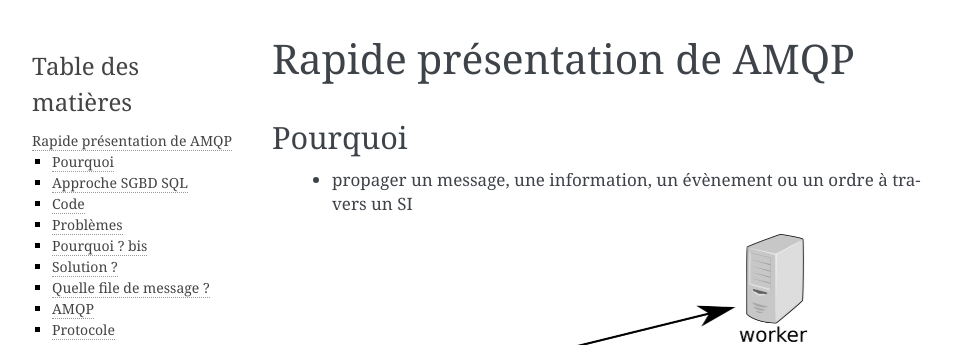
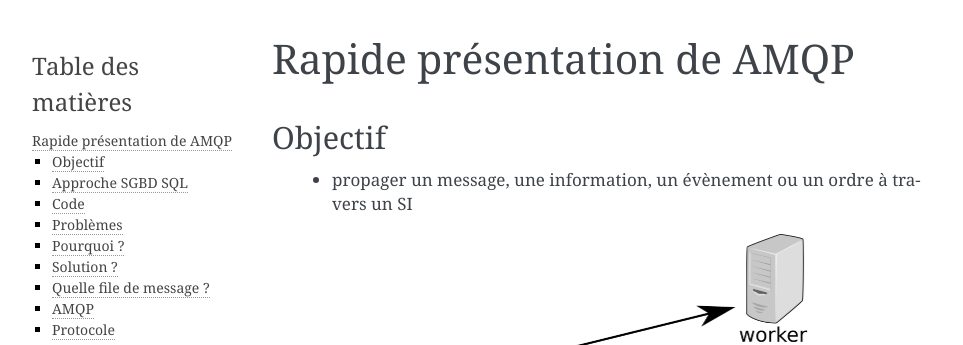
Before and after one commit to cyplp/amqp_presentation, a Sphinx documentation site: the page built from source/index.rst, in a window 1280 px wide and 900 px high. Shown: the top 345 px of the window, without its empty margins (148-1111 px from the left). Built offline with Sphinx 7.4.7, drawn with Linux system fonts in a browser that asks for light colours; some of the changed text lies outside the part shown.

Commit message:
précision

```diff
--- a/source/index.rst
+++ b/source/index.rst
@@ -8,7 +8,7 @@
 ============================
 
 
-Pourquoi
+Objectif
 ========
 
  * propager un message, une information, un évènement ou un ordre à travers un SI
@@ -63,8 +63,8 @@ Problèmes
  * quid de différents types de message, type de subscriber ?
 
 
-Pourquoi ? bis
-==============
+Pourquoi ?
+==========
 
  * Pour faire de l'asynchrone (Fire & Forget),
  * pour faire du rpc.
```
Also changed, not shown: other parts of source/index.rst (+1 -0 lines).
